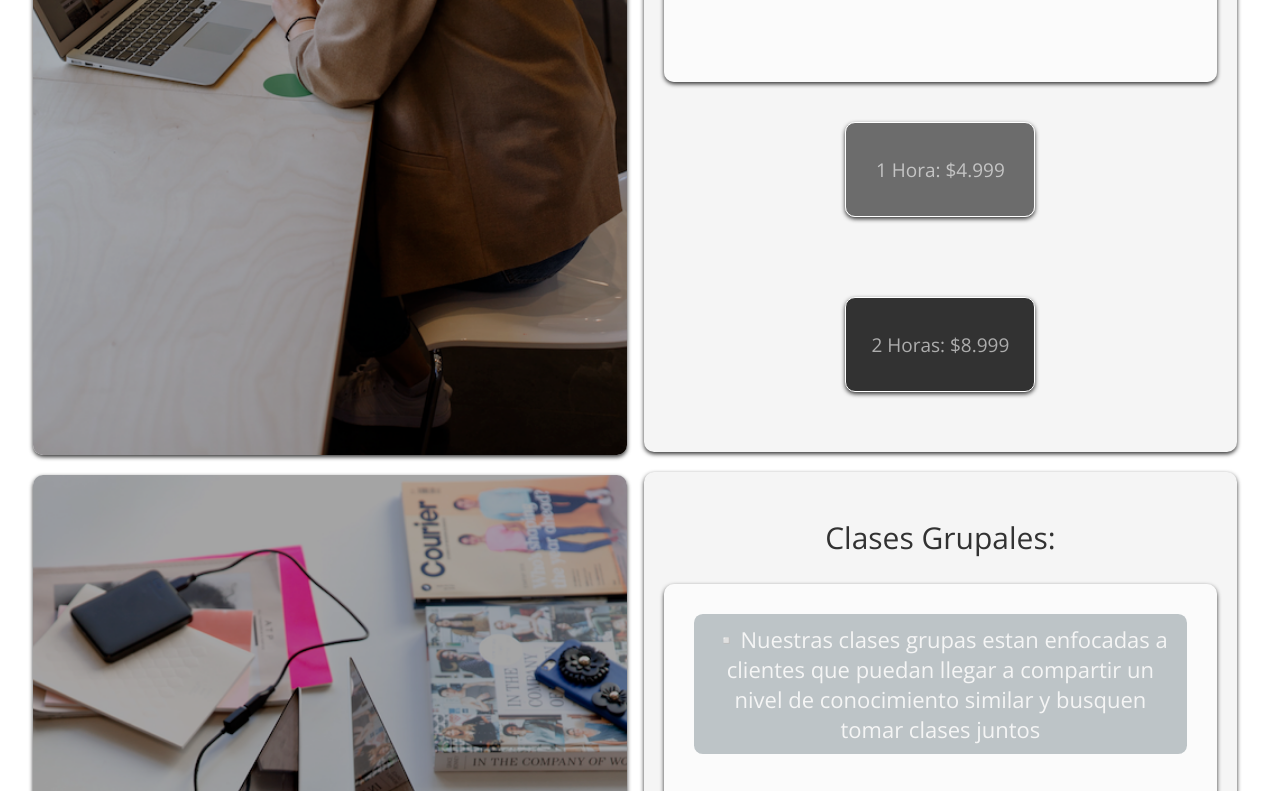
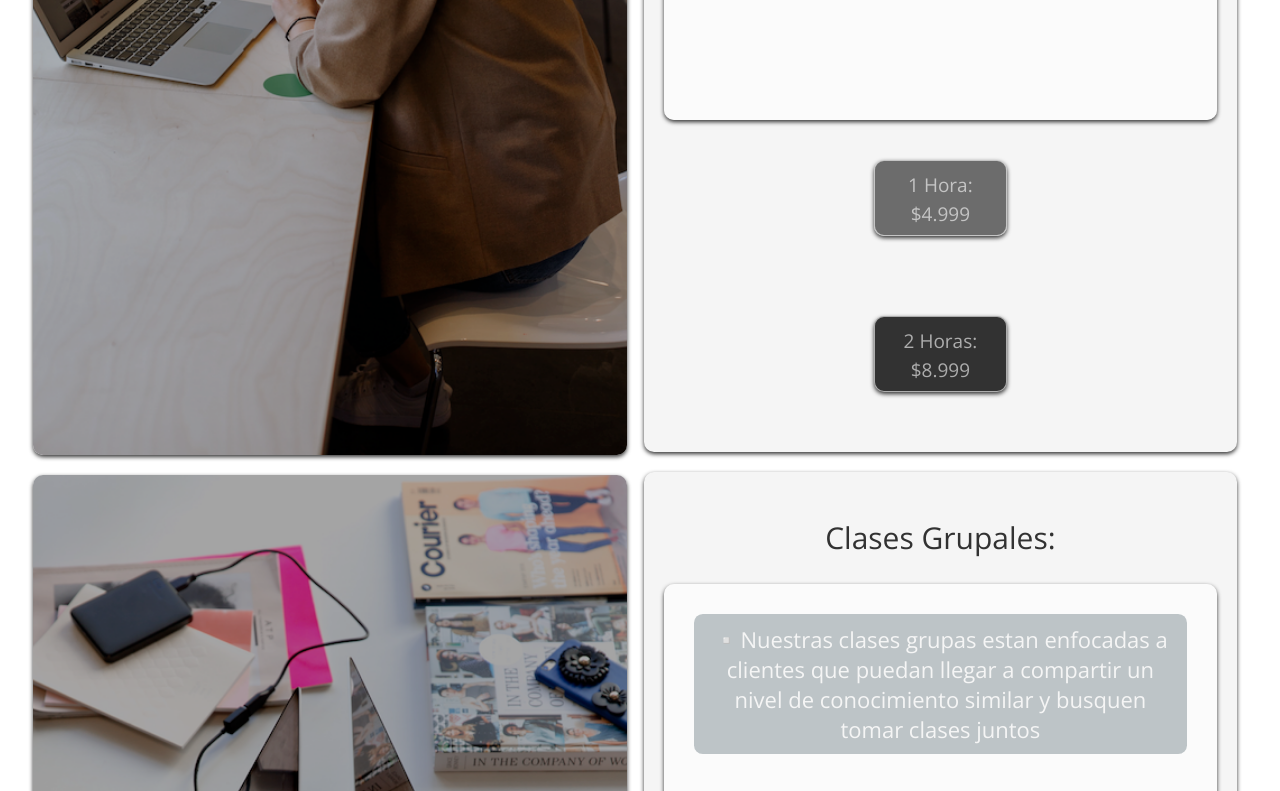
Before and after one commit to a-workweb/PreEntrega2, a website: page pages/clases.html in a window 1280 px wide. Shown: the part 1220-2011 px from the top of the page. Drawn offline with nearby package versions, Linux system fonts and the light colour scheme.

Commit message:
correcciones botones clases

```diff
--- a/scss/_commons.scss
+++ b/scss/_commons.scss
@@ -372,19 +372,18 @@
 .custom-button{
     background-color: $gray_transparent;
     color: $white_transparent;
-    padding: 20px 20px;
-    border: 20px;;
+    padding: 10px;
     cursor: pointer;
     margin: 40px;
     border-radius: 10px;
     font-size: $textMd;
     box-shadow: 0px 2px 4px $secondaryColor;
-    width: 10em;
-    height: 5em;
+    width: 7em;
+    height: 4em;
     font-size: $textSm;
     font-weight: $textLg;
-    border: 1px solid white;
-
+    border: 1px solid $white_transparent;
+    text-align: center;
   }
 
 .maps{
```
Also changed, not shown: css/main.css.
